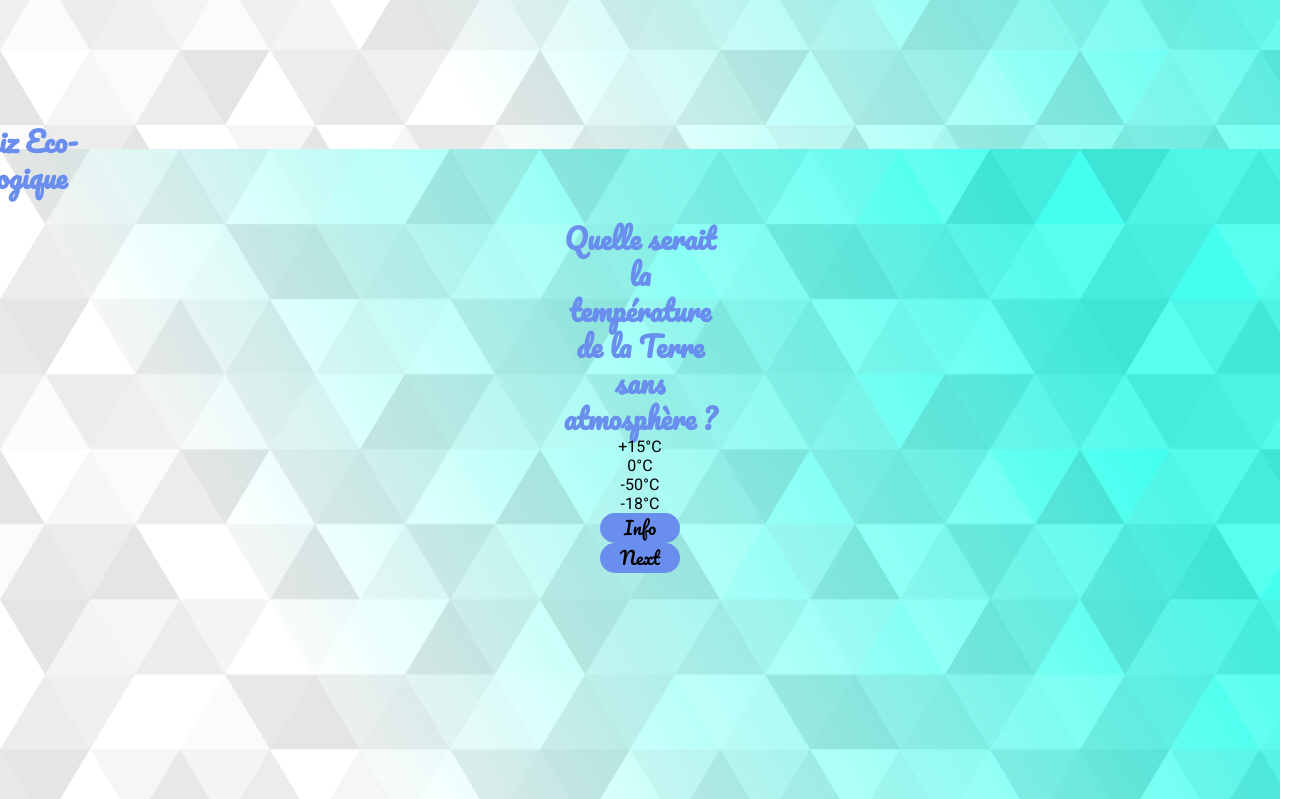
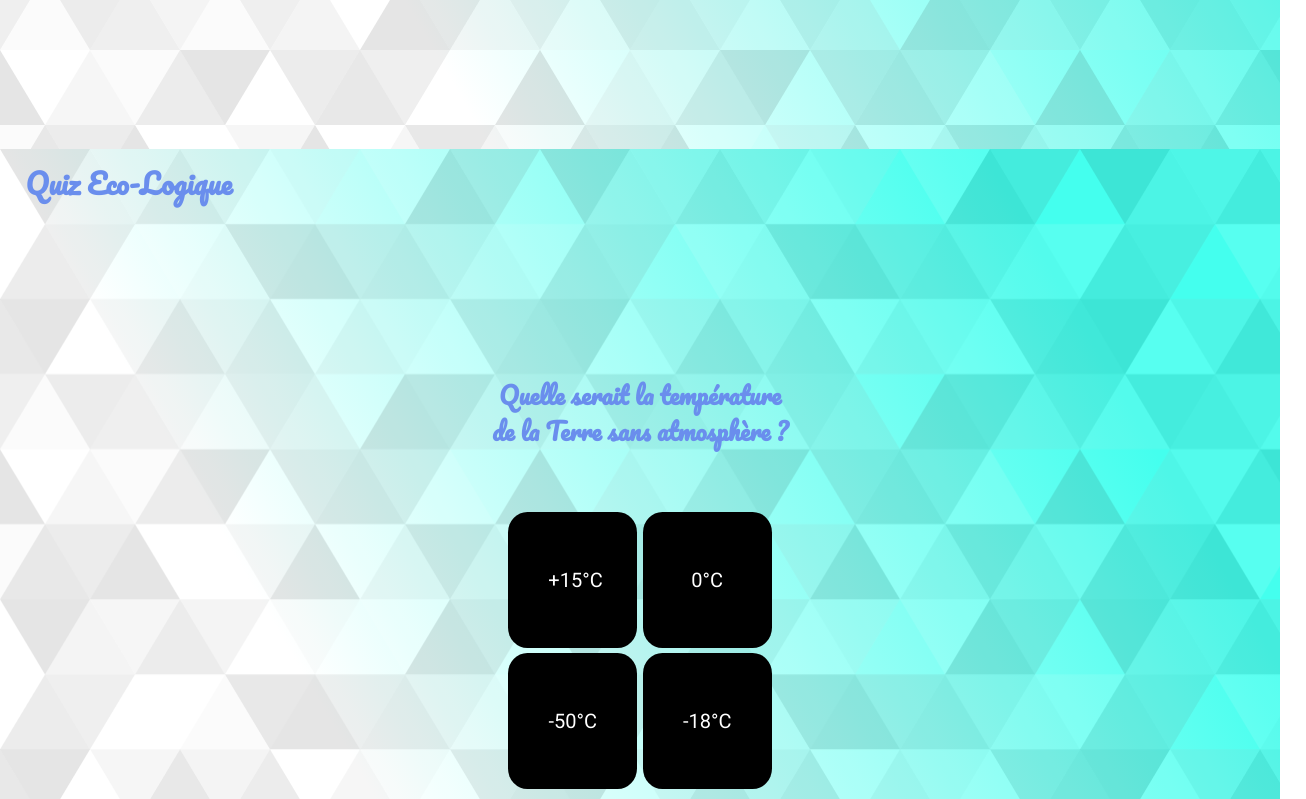
Before and after one commit to Maalxi/Brief_4, a website built with Parcel: page index.html in a window 1280 px wide. Shown: the part 700-1499 px from the top of the page, 1306 px wide, since content can reach past the window. Built offline with nearby package versions, Linux system fonts and the light colour scheme.

Commit message:
Mise à jour le 15-03-2023 - update

```diff
--- a/inc/css/page_premiere_question.css
+++ b/inc/css/page_premiere_question.css
@@ -10,8 +10,12 @@
 
 .h2_gauche {
   position: relative;
-  right: 5%;
-  bottom: 3%;
+  top: 2%;
+  left: 2%;
+}
+
+.text_h2_gauche {
+  white-space: nowrap;
 }
 
 .centrer_question {
--- a/inc/css/style.css
+++ b/inc/css/style.css
@@ -14,22 +14,32 @@
 
 h1 {
   font-family: "Pacifico", sans-serif;
-  max-width: 240px;
   color: rgba(106, 142, 237, 1);
   font-size: 32px;
   line-height: 20px;
   letter-spacing: 0%;
   text-align: center;
+  align-items: center;
 }
 
 h2 {
   font-family: "Pacifico", sans-serif;
-  max-width: 170px;
   color: rgba(106, 142, 237, 1);
   font-size: 28px;
   line-height: 36px;
   letter-spacing: 0%;
+  margin-bottom: 15%;
+}
+
+h3 {
+  font-family: "Pacifico", sans-serif;
+  max-width: 300px;
+  color: rgba(106, 142, 237, 1);
+  font-size: 24px;
+  line-height: 36px;
+  letter-spacing: 0%;
   text-align: center;
+  margin-bottom: 20%;
 }
 
 .h2_question {
@@ -50,6 +60,57 @@ h2 {
   letter-spacing: 0%;
   text-align: center;
   font-family: "Pacifico", sans-serif;
+}
+
+p {
+  color: white;
+  /* color: rgba(0, 0, 0, 1); */
+  font-size: 20px;
+  line-height: 36px;
+  letter-spacing: 0%;
+  text-align: center;
+  font-family: "Roboto", sans-serif;
+}
+
+.questions {
+  display: grid;
+  grid-template-columns: repeat(2, 1fr);
+  grid-auto-rows: minmax(auto, auto);
+  margin-bottom: 10%;
+  text-align: center;
+  align-items: center;
+}
+
+.reponse_A {
+  background-color: black;
+  padding: 50px 40px 50px 40px;
+  margin: 2%;
+  border-radius: 15%;
+  border: none;
+}
+
+.reponse_B {
+  background-color: black;
+  padding: 50px 40px 50px 40px;
+  margin: 2%;
+  border-radius: 15%;
+  border: none;
+}
+
+.reponse_C {
+  background-color: black;
+  padding: 50px 40px 50px 40px;
+  margin: 2%;
+  border-radius: 15%;
+  border: none;
+}
+
+.reponse_D {
+  background-color: black;
+  padding: 50px 40px 50px 40px;
+  margin: 2%;
+  border-radius: 15%;
+  border: none;
 }
 
 button {
--- a/index.html
+++ b/index.html
@@ -34,11 +34,11 @@
 
     <section class="premiere_page_question">
       <div class="h2_gauche">
-        <h2>Quiz Eco-Logique</h2>
+        <h2 class="text_h2_gauche">Quiz Eco-Logique</h2>
       </div>
       <div class="centrer_question">
         <div class="titre_question">
-          <h2>Quelle serait la température de la Terre sans atmosphère ?</h2>
+          <h3>Quelle serait la température de la Terre sans atmosphère ?</h3>
         </div>
         <div class="questions">
           <div class="reponse_A">
@@ -54,7 +54,7 @@
             <p>-18°C</p>
           </div>
         </div>
-        <div>
+        <div class="container_button">
           <button>Info</button>
           <button>Next</button>
         </div>
@@ -68,7 +68,7 @@
         <h2>Quiz Eco-Logique</h2>
       </div>
       <div class="titre_question">
-        <h2 class="h2_reponse">Quelle serait la température de la Terre sans atmosphère ?</h2>
+        <h3 class="h2_reponse">Quelle serait la température de la Terre sans atmosphère ?</h3>
       </div>
       <div class="text_reponse">
         <p>Heureusement, le phénomène naturel de l’effet de serre conserve dans l’atmosphère une partie de la chaleur
@@ -86,7 +86,7 @@
         <h2>Quiz Eco-Logique</h2>
       </div>
       <div class="titre_question">
-        <h2 class="h2_question">Quel gaz a l'effet de serre le plus puissant ?</h2>
+        <h3 class="h2_question">Quel gaz a l'effet de serre le plus puissant ?</h3>
       </div>
       <div class="questions">
         <div class="reponse_A">
@@ -115,7 +115,7 @@
         <h2>Quiz Eco-Logique</h2>
       </div>
       <div class="titre_question">
-        <h2 class="h2_reponse">Quel gaz a l'effet de serre le plus puissant ?</h2>
+        <h3 class="h2_reponse">Quel gaz a l'effet de serre le plus puissant ?</h3>
       </div>
       <div class="text_reponse">
         <p>La vapeur d’eau contribue pour 60 % à l’effet de serre. Les émissions de ce gaz par l’humanité à travers
@@ -133,7 +133,7 @@
         <h2>Quiz Eco-Logique</h2>
       </div>
       <div class="titre_question">
-        <h2 class="h2_question">Où va la majorité du CO2 émis par l’Homme ?</h2>
+        <h3 class="h2_question">Où va la majorité du CO2 émis par l’Homme ?</h3>
       </div>
       <div class="questions">
         <div class="reponse_A">
@@ -162,7 +162,7 @@
         <h2>Quiz Eco-Logique</h2>
       </div>
       <div class="titre_question">
-        <h2 class="h2_reponse">Où va la majorité du CO2 émis par l’Homme ?</h2>
+        <h3 class="h2_reponse">Où va la majorité du CO2 émis par l’Homme ?</h3>
       </div>
       <div class="text_reponse">
         <p>Plus de 50% est encore absorbé par l'atmosphère, et Donald n'est pour rien là dedans.</p>
@@ -179,7 +179,7 @@
         <h2>Quiz Eco-Logique</h2>
       </div>
       <div class="titre_question">
-        <h2 class="h2_question">Quel pays a le plus d'émissions de gaz à effet de serre par habitant ?</h2>
+        <h3 class="h2_question">Quel pays a le plus d'émissions de gaz à effet de serre par habitant ?</h3>
       </div>
       <div class="questions">
         <div class="reponse_A">
@@ -208,7 +208,7 @@
         <h2>Quiz Eco-Logique</h2>
       </div>
       <div class="titre_question">
-        <h2 class="h2_reponse">Quel pays a le plus d'émissions de gaz à effet de serre par habitant ?</h2>
+        <h3 class="h2_reponse">Quel pays a le plus d'émissions de gaz à effet de serre par habitant ?</h3>
       </div>
       <div class="text_reponse">
         <p>C'est l'Australie, pays peu peuplé, isolé, importateur et encore très dépendant des énergies
@@ -226,7 +226,7 @@
         <h2>Quiz Eco-Logique</h2>
       </div>
       <div class="titre_question">
-        <h2 class="h2_question">Où auront lieu les premiers impacts majeurs du changement climatique ?</h2>
+        <h3 class="h2_question">Où auront lieu les premiers impacts majeurs du changement climatique ?</h3>
       </div>
       <div class="questions">
         <div class="reponse_A">
@@ -255,7 +255,7 @@
         <h2>Quiz Eco-Logique</h2>
       </div>
       <div class="titre_question">
-        <h2 class="h2_reponse">Où auront lieu les premiers impacts majeurs du changement climatique ?</h2>
+        <h3 class="h2_reponse">Où auront lieu les premiers impacts majeurs du changement climatique ?</h3>
       </div>
       <div class="text_reponse">
         <p>Les modèles du GIEC s’accordent à montrer que les augmentations moyennes de T° vont être nettement
```
